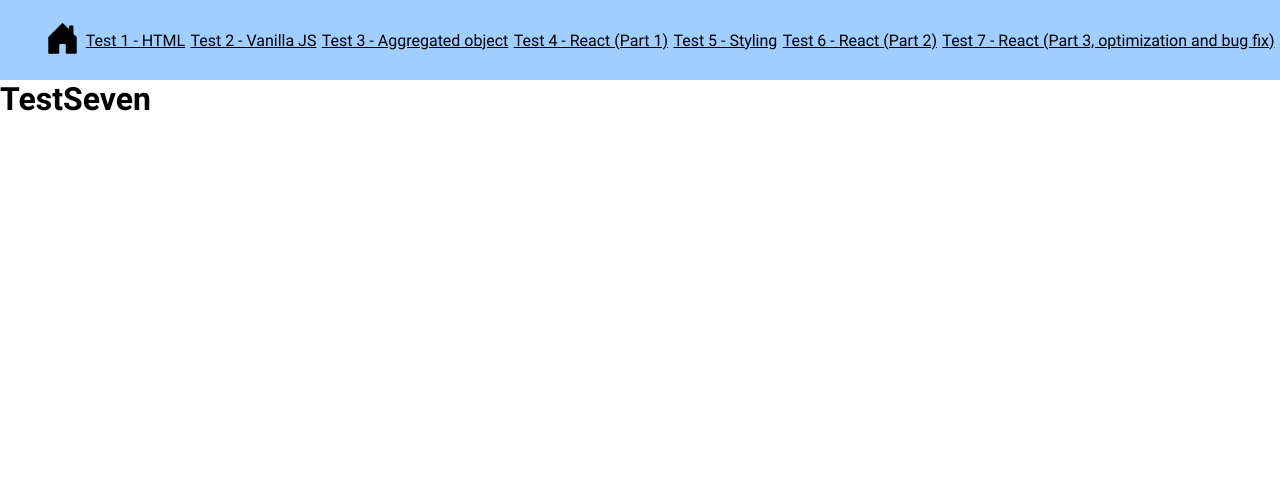
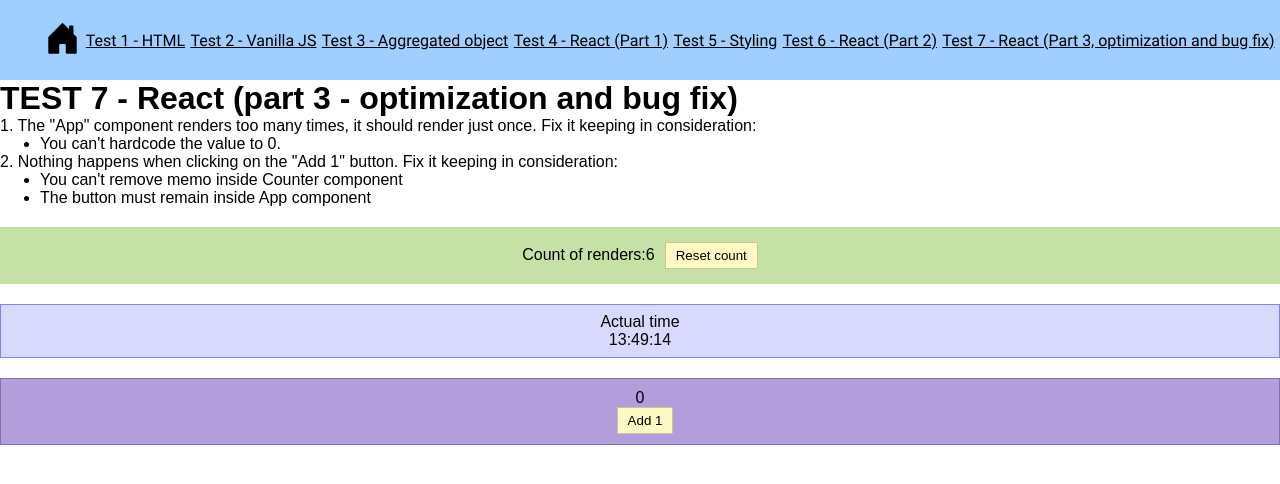
Before and after one commit to nejcrogelsek/testtest, a React (Create React App) app: page /test-7 in a window 1280 px wide. Shown: the top 484 px of the page. Built offline with nearby package versions, Linux system fonts and the light colour scheme.

Commit message:
Prepare test 7

```diff
--- /dev/null
+++ b/src/components/ui/Counter/Counter.tsx
@@ -0,0 +1,13 @@
+import { FC, memo } from 'react'
+
+interface Props {
+  counterObject: {
+    value: number
+  }
+}
+
+const Counter: FC<Props> = (props) => {
+  return <div>{props.counterObject.value}</div>
+}
+
+export default memo(Counter)
--- /dev/null
+++ b/src/components/ui/Time/Time.tsx
@@ -0,0 +1,12 @@
+import { FC } from 'react'
+
+interface Props {
+  time: Date
+}
+
+const Time: FC<Props> = (props) => {
+  const { time } = props
+  return <div>{`${time.getHours()}:${time.getMinutes()}:${time.getSeconds()}`}</div>
+}
+
+export default Time
--- a/src/pages/TestSeven/TestSeven.tsx
+++ b/src/pages/TestSeven/TestSeven.tsx
@@ -1,10 +1,62 @@
-import { FC } from 'react'
+import Counter from 'components/ui/Counter/Counter'
+import Time from 'components/ui/Time/Time'
+import { FC, useEffect, useRef, useState } from 'react'
+import { Container } from './styles'
 
 const TestSeven: FC = () => {
+  const [actualTime, setActualTime] = useState(new Date())
+  const [counterObject, setCounterObject] = useState({ value: 0 })
+  const renders = useRef(0)
+
+  useEffect(() => {
+    const intervalId = setInterval(() => {
+      setActualTime(new Date())
+    }, 1000)
+
+    return () => {
+      clearInterval(intervalId)
+    }
+  }, [])
+
+  const addOneHandler = () => {
+    counterObject.value++
+    setCounterObject(counterObject)
+  }
+
+  renders.current++
+
   return (
-    <div className="test-seven">
-      <h1>TestSeven</h1>
-    </div>
+    <Container>
+      <h1>TEST 7 - React (part 3 - optimization and bug fix)</h1>
+      <div className="description">
+        1. The {'"'}App{'"'} component renders too many times, it should render just once. Fix it keeping in
+        consideration:
+        <ul>
+          <li>You can&apos;t hardcode the value to 0.</li>
+        </ul>
+        2. Nothing happens when clicking on the {'"'}Add 1{'"'} button. Fix it keeping in consideration:
+        <ul>
+          <li>You can&apos;t remove memo inside Counter component</li>
+          <li>The button must remain inside App component</li>
+        </ul>
+      </div>
+
+      <div className={`renders ${renders.current < 10 ? 'green' : 'red'}`}>
+        Count of renders:
+        {renders.current}
+        <button onClick={() => (renders.current = 0)}>Reset count</button>
+      </div>
+
+      <div className="time">
+        Actual time
+        <Time time={actualTime} />
+      </div>
+
+      <div className="object">
+        <Counter counterObject={counterObject} />
+        <button onClick={addOneHandler}>Add 1</button>
+      </div>
+    </Container>
   )
 }
 
--- /dev/null
+++ b/src/pages/TestSeven/styles.ts
@@ -0,0 +1,71 @@
+import styled from 'styled-components'
+
+export const Container = styled.div`
+  font-family: sans-serif;
+  text-align: center;
+
+  h1 {
+    text-align: left;
+  }
+
+  div.description {
+    margin-bottom: 20px;
+    text-align: left;
+  }
+
+  div.time {
+    background: rgba(0, 0, 255, 0.15);
+    padding: 8px 10px;
+    border: 1px solid rgba(0, 0, 255, 0.4);
+    margin-bottom: 20px;
+  }
+
+  div.renders {
+    padding: 15px 10px;
+    margin-bottom: 20px;
+  }
+
+  div.renders.red {
+    background: #ff3d00;
+  }
+
+  div.renders.green {
+    background: #c5e1a5;
+  }
+
+  div.renders > button {
+    margin-left: 10px;
+    border: 1px solid #cbc693;
+    background: #fff9c4;
+    padding: 5px 10px;
+    outline: none;
+    cursor: pointer;
+  }
+
+  ul.list {
+    list-style: none;
+    border: 1px solid black;
+    padding: 0;
+    margin: 0;
+    margin-top: 30px;
+  }
+
+  ul.list > li:nth-child(odd) {
+    background: #e5e5e5;
+  }
+
+  div.object {
+    background: #b39ddb;
+    border: 1px solid #836fa9;
+    padding: 10px;
+  }
+
+  div.object > button {
+    margin-left: 10px;
+    border: 1px solid #cbc693;
+    background: #fff9c4;
+    padding: 5px 10px;
+    outline: none;
+    cursor: pointer;
+  }
+`
```
